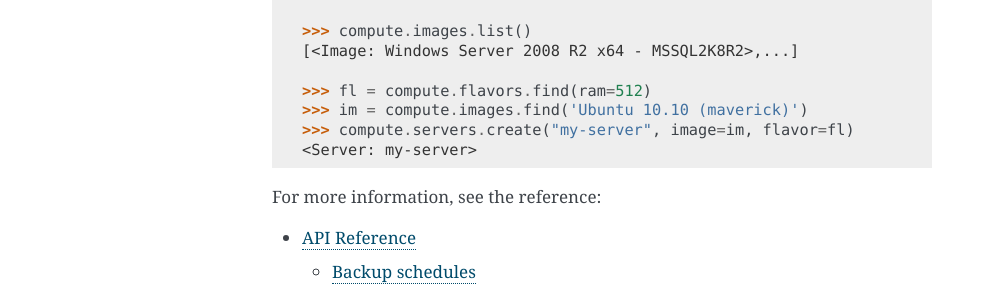
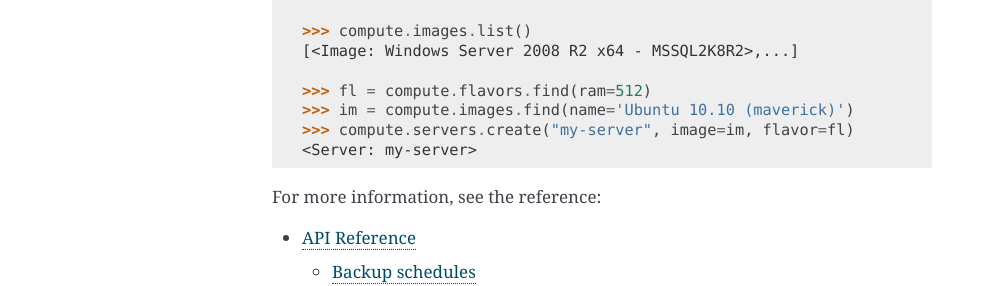
Before and after one commit to jacobian/openstack.compute, a Sphinx documentation site: the page built from docs/api.rst, in a window 1280 px wide. Shown: the part 1136-1422 px from the top of the page, without its empty margins (148-1141 px from the left). Built offline with Sphinx 7.4.7, drawn with Linux system fonts in a browser that asks for light colours.

Commit message:
The example image find call was wrong

```diff
--- a/docs/api.rst
+++ b/docs/api.rst
@@ -59,7 +59,7 @@ For example::
     [<Image: Windows Server 2008 R2 x64 - MSSQL2K8R2>,...]
 
     >>> fl = compute.flavors.find(ram=512)
-    >>> im = compute.images.find('Ubuntu 10.10 (maverick)')
+    >>> im = compute.images.find(name='Ubuntu 10.10 (maverick)')
     >>> compute.servers.create("my-server", image=im, flavor=fl)
     <Server: my-server>
 
```
